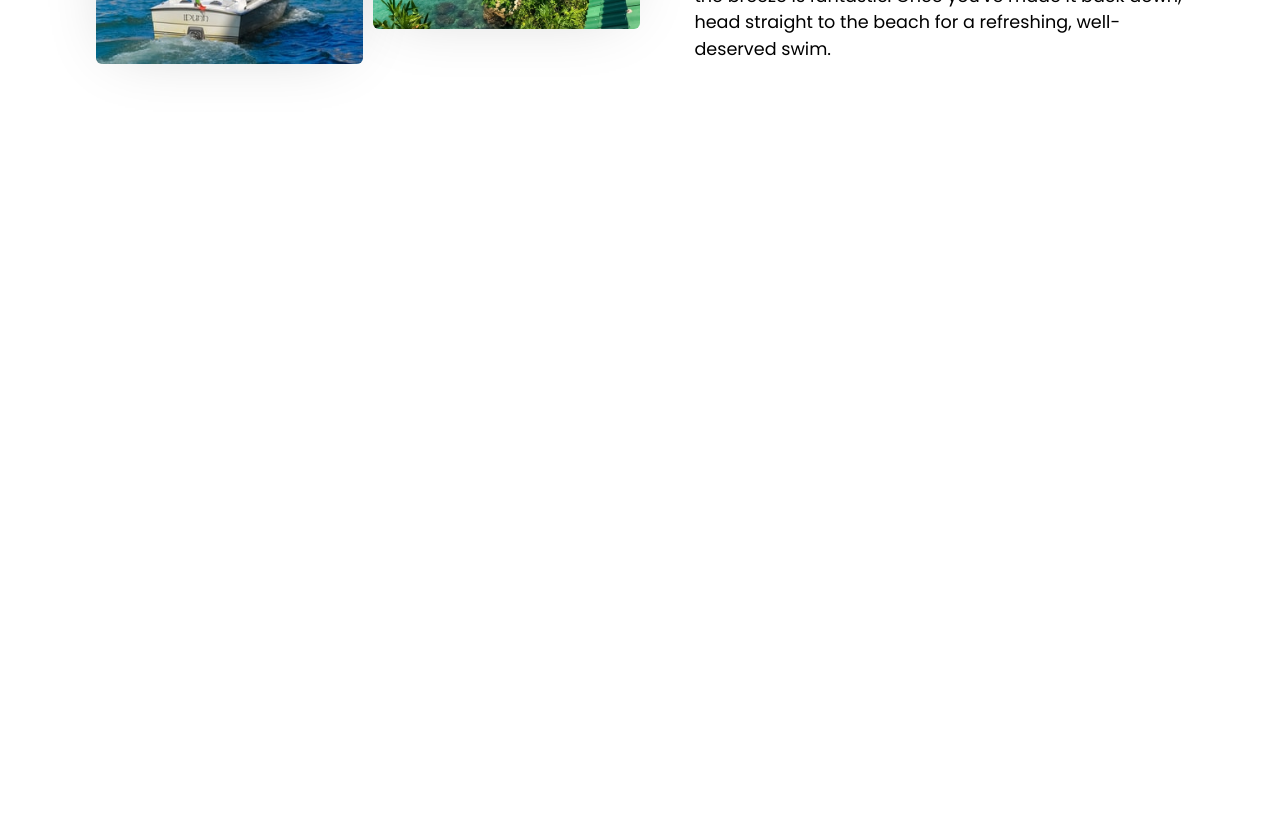
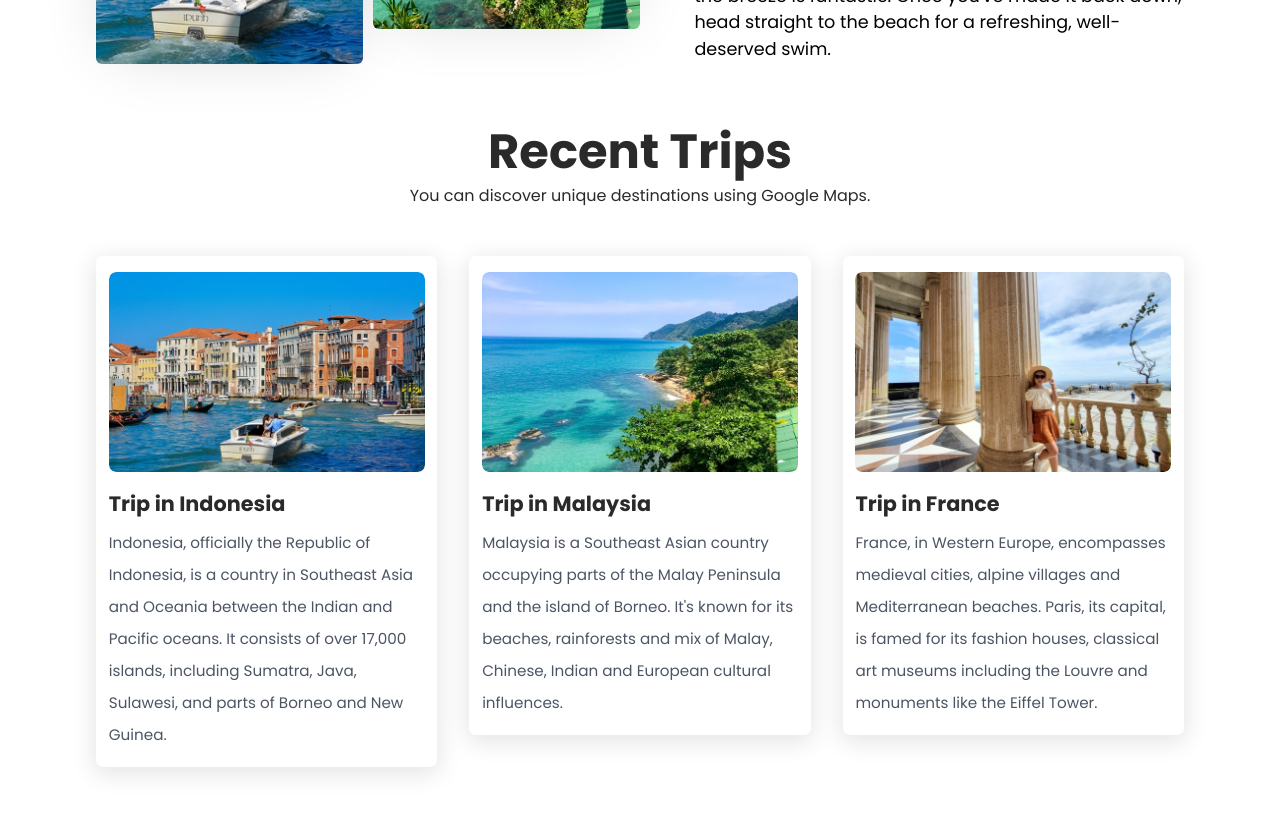
Before and after one commit to rafayykhan/travora, a React (Vite) app: page / in a window 1280 px wide. Shown: the part 1780-2594 px from the top of the page. Before the commit the page ends 1908 px from the top, so only its background shows below. Built offline with nearby package versions, Linux system fonts and the light colour scheme.

Commit message:
feat: add Tour component and integrate Tourcard into Home and Services pages

```diff
--- /dev/null
+++ b/src/components/Tour.jsx
@@ -0,0 +1,21 @@
+const Tour = ({ children }) => {
+  return (
+    <div className="mx-24 my-16 text-[#2a2a2a] max-[850px]:mx-8">
+      {/* Heading */}
+      <div className="text-center">
+        <h1 className="text-5xl font-bold">Recent Trips</h1>
+
+        <p className="mt-2">
+          You can discover unique destinations using Google Maps.
+        </p>
+      </div>
+
+      {/* Cards */}
+      <div className="mt-12 flex justify-between items-start gap-8 max-[850px]:flex-col">
+        {children}
+      </div>
+    </div>
+  );
+};
+
+export default Tour;
--- a/src/components/TourCard.jsx
+++ b/src/components/TourCard.jsx
@@ -0,0 +1,46 @@
+const Tourcard = ({ image, heading, text }) => {
+  return (
+    <div
+      className="
+        basis-[32%]
+        flex
+        flex-col
+        text-left
+        shadow-[0_5px_25px_2px_rgba(0,0,0,0.11)]
+        rounded-[7px]
+        cursor-pointer
+        p-[1rem_.8rem]
+        max-[850px]:basis-full
+        max-[850px]:w-full
+        max-[850px]:mb-6
+      "
+    >
+      <div className="h-[200px] overflow-hidden rounded-[7px]">
+        <img
+          src={image}
+          alt={heading}
+          className="
+            w-full
+            h-full
+            object-cover
+            rounded-[7px]
+            transition-transform
+            duration-300
+            ease-in-out
+            hover:scale-125
+          "
+        />
+      </div>
+
+      <h4 className="text-[1.3rem] font-bold pt-4 pb-2">
+        {heading}
+      </h4>
+
+      <p className="text-[0.95rem] leading-8 text-gray-600">
+        {text}
+      </p>
+    </div>
+  );
+};
+
+export default Tourcard;
--- a/src/pages/Home.jsx
+++ b/src/pages/Home.jsx
@@ -4,6 +4,11 @@ import Mountain1 from "../assets/1.jpg";
 import Mountain2 from "../assets/2.jpg";
 import Mountain3 from "../assets/5.jpg";
 import Mountain4 from "../assets/8.jpg";
+import Tour from "../components/Tour";
+import Trip1 from "../assets/5.jpg";
+import Trip2 from "../assets/8.jpg";
+import Trip3 from "../assets/6.jpg";
+import Tourcard from "../components/TourCard";
 
 function Home() {
   return (
@@ -58,6 +63,26 @@ function Home() {
         image2={Mountain4}
         image2Class="absolute right-0 top-[-10%] w-[49%] h-[350px] object-cover rounded-md shadow-[-1px_1px_62px_-18px_rgba(0,0,0,0.19)] max-[850px]:h-[250px]"
       />
+      <Tour>
+
+        <Tourcard
+          image={Trip1}
+          heading="Trip in Indonesia"
+          text="Indonesia, officially the Republic of Indonesia, is a country in Southeast Asia and Oceania between the Indian and Pacific oceans. It consists of over 17,000 islands, including Sumatra, Java, Sulawesi, and parts of Borneo and New Guinea."
+        />
+
+        <Tourcard
+          image={Trip2}
+          heading="Trip in Malaysia"
+          text="Malaysia is a Southeast Asian country occupying parts of the Malay Peninsula and the island of Borneo. It's known for its beaches, rainforests and mix of Malay, Chinese, Indian and European cultural influences."
+        />
+
+        <Tourcard
+          image={Trip3}
+          heading="Trip in France"
+          text="France, in Western Europe, encompasses medieval cities, alpine villages and Mediterranean beaches. Paris, its capital, is famed for its fashion houses, classical art museums including the Louvre and monuments like the Eiffel Tower."
+        />
+      </Tour>
     </>
   );
 }
--- a/src/pages/Services.jsx
+++ b/src/pages/Services.jsx
@@ -1,8 +1,10 @@
 import Hero from "../components/Hero";
 import AboutImg from "../assets/c.jpg";
+import Tourcard from "../components/TourCard";
 
 function Services() {
   return (
+    <>
       <Hero
         cName="relative w-full h-[70vh]"
         imgClass="w-full h-full object-cover"
@@ -13,6 +15,9 @@ function Services() {
         HeroImg={AboutImg}
         title="Services"
       />
+
+      <Tourcard />
+    </>
   );
 }
 
```
Also changed, not shown: src/components/DestinationCard.jsx (+3 -9 lines), src/components/Hero.jsx (+4 -16 lines). Lines whose indentation alone changed are shown as unchanged.
